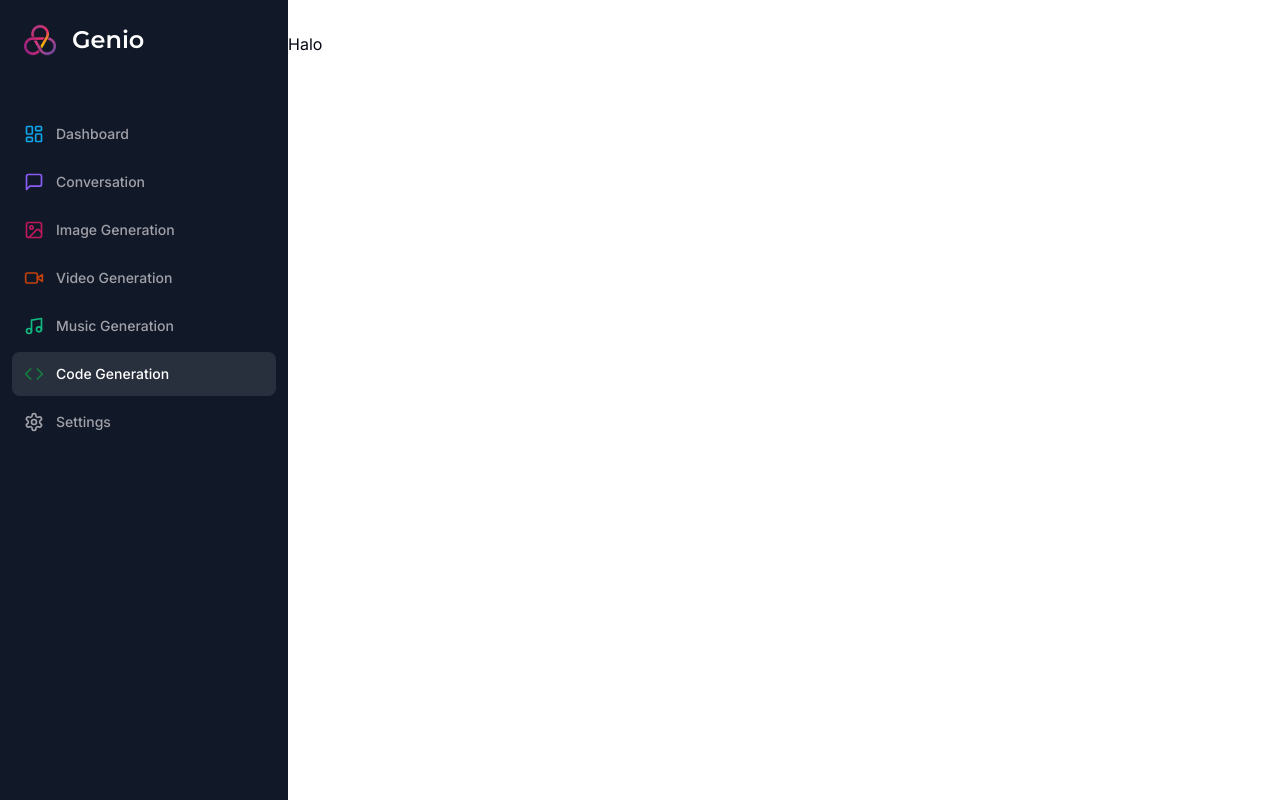
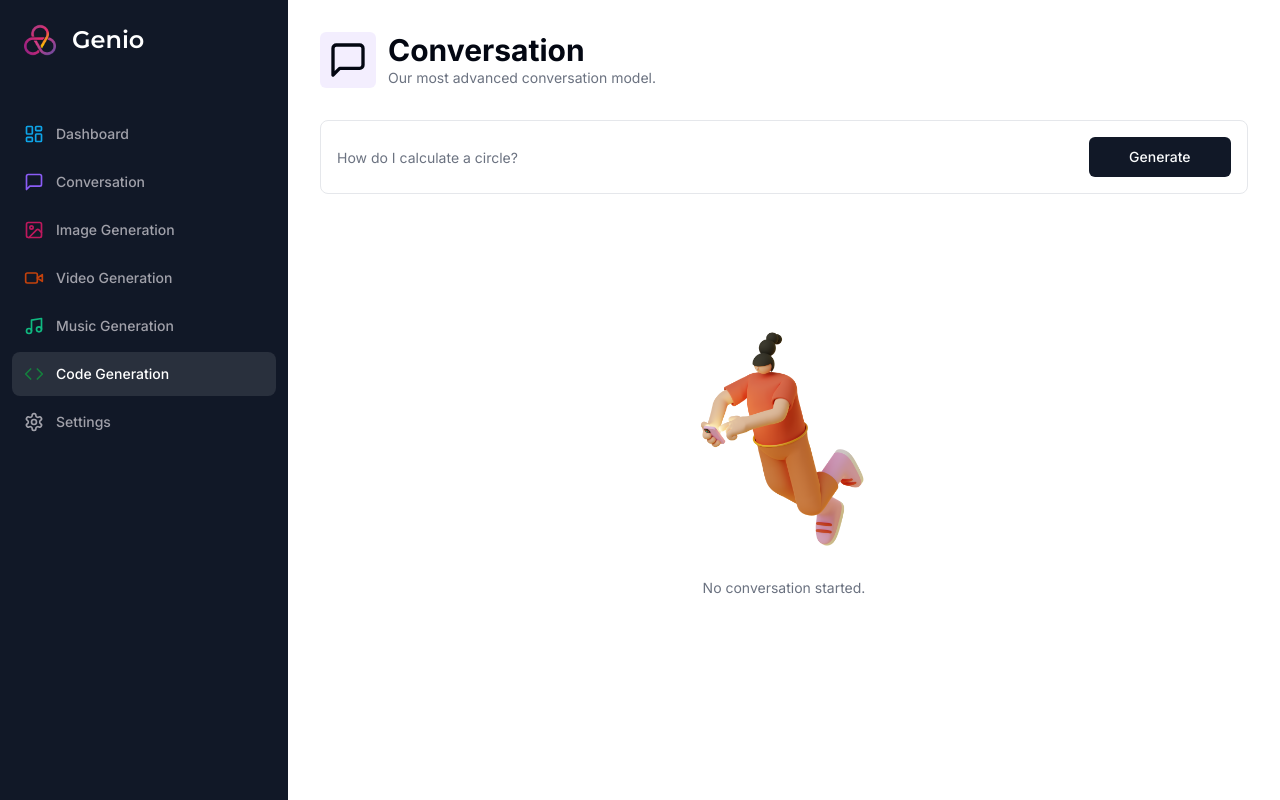
Before and after one commit to kalibani/HireFazz, a Next.js app: page /code in a window 1280 px wide. Built offline with nearby package versions, Linux system fonts and the light colour scheme.

Commit message:
feat: page code

```diff
--- /dev/null
+++ b/app/(dashboard)/(routes)/code/constant.ts
@@ -0,0 +1,7 @@
+import * as z from "zod";
+
+export const formSchema = z.object({
+  prompt: z.string().min(1, {
+    message: "Prompt is required",
+  }),
+});
--- a/app/(dashboard)/(routes)/code/page.tsx
+++ b/app/(dashboard)/(routes)/code/page.tsx
@@ -1,13 +1,130 @@
-import React from "react";
+"use client";
+
+import { useState } from "react";
+import { ChatCompletionRequestMessage } from "openai";
+import * as z from "zod";
+import { useForm } from "react-hook-form";
+import { zodResolver } from "@hookform/resolvers/zod";
+import { MessageSquare } from "lucide-react";
+import { useRouter } from "next/navigation";
+import axios from "axios";
+import { Form, FormControl, FormField, FormItem } from "@/components/ui/form";
+import Heading from "@/components/headings";
+import { Input } from "@/components/ui/input";
+import { Button } from "@/components/ui/button";
+import { formSchema } from "./constant";
+import EmptyPage from "@/components/empty";
+import Loader from "@/components/loader";
+import UserAvatar from "@/components/user-avatar";
+import BotAvatar from "@/components/bot-avatar";
+import { cn } from "@/lib/utils";
 
 type Props = {};
 
-const CodeGenerationPage = (props: Props) => {
+const CodePage = (props: Props) => {
+  const router = useRouter();
+  const [messages, setMessages] = useState<ChatCompletionRequestMessage[]>([]);
+  const form = useForm<z.infer<typeof formSchema>>({
+    resolver: zodResolver(formSchema),
+    defaultValues: {
+      prompt: "",
+    },
+  });
+
+  const isLoading = form.formState.isSubmitting;
+
+  const onSubmit = async (values: z.infer<typeof formSchema>) => {
+    console.log("value", values);
+    try {
+      const userMessage: ChatCompletionRequestMessage = {
+        role: "user",
+        content: values.prompt,
+      };
+
+      const newMessages = [...messages, userMessage];
+
+      const response = await axios.post("/api/conversation", {
+        messages: newMessages,
+      });
+
+      setMessages((current) => [...current, userMessage, response.data]);
+      form.reset();
+    } catch (error) {
+      console.log("error", error);
+    } finally {
+      router.refresh();
+    }
+  };
+
   return (
     <div>
-      <div>Halo</div>
+      <Heading
+        title="Conversation"
+        description="Our most advanced conversation model."
+        icon={MessageSquare}
+        iconColor="text-violate-500"
+        bgColor="bg-violet-500/10"
+      />
+      <div className="px-4 lg:px-8">
+        <div>
+          <Form {...form}>
+            <form
+              onSubmit={form.handleSubmit(onSubmit)}
+              className="rounded-lg w-full border p-4 px-3 md:px-4 focus-within:shadow-sm grid grid-cols-12 gap-2"
+            >
+              <FormField
+                name="prompt"
+                render={({ field }) => (
+                  <FormItem className="col-span-12 lg:col-span-10">
+                    <FormControl className="m-0 p-0">
+                      <Input
+                        className="border-0 outline-none focus-visible:ring-0 focus-visible:ring-transparent"
+                        disabled={isLoading}
+                        placeholder="How do I calculate a circle?"
+                        {...field}
+                      />
+                    </FormControl>
+                  </FormItem>
+                )}
+              />
+              <Button
+                className="col-span-12 lg:col-span-2 w-full"
+                disabled={isLoading}
+              >
+                Generate
+              </Button>
+            </form>
+          </Form>
+        </div>
+        <div className="space-y-4 mt-4">
+          {isLoading && (
+            <div className="p-8 rounded-lg w-full flex justify-center items-start bg-muted">
+              <Loader />
+            </div>
+          )}
+          {messages.length === 0 && !isLoading && (
+            <EmptyPage label="No conversation started." />
+          )}
+          <div className="flex flex-col-reverse gap-y-4">
+            {messages.map((message, index) => (
+              <div
+                key={index}
+                className={cn(
+                  "p-8 w-full flex items-start gap-x-8 rounded-lg",
+                  message.role === "user"
+                    ? "bg-white border border-black/10"
+                    : "bg-muted"
+                )}
+              >
+                {message.role === "user" ? <UserAvatar /> : <BotAvatar />}
+                <p className="text-sm">{message.content}</p>
+              </div>
+            ))}
+          </div>
+        </div>
+      </div>
     </div>
   );
 };
 
-export default CodeGenerationPage;
+export default CodePage;
--- a/app/(dashboard)/(routes)/conversation/page.tsx
+++ b/app/(dashboard)/(routes)/conversation/page.tsx
@@ -19,9 +19,7 @@
 import BotAvatar from "@/components/bot-avatar";
 import { cn } from "@/lib/utils";
 
-type Props = {};
-
-const ConversationPage = (props: Props) => {
+const ConversationPage = () => {
   const router = useRouter();
   const [messages, setMessages] = useState<ChatCompletionRequestMessage[]>([]);
   const form = useForm<z.infer<typeof formSchema>>({
--- a/app/(dashboard)/layout.tsx
+++ b/app/(dashboard)/layout.tsx
@@ -2,11 +2,11 @@
 import Navbar from "@/components/navbar";
 import Sidebar from "@/components/sidebar";
 
-type Props = {
+type DashboardLayoutProps = {
   children: ReactNode;
 };
 
-const DashboardLayout = ({ children }: Props) => {
+const DashboardLayout = ({ children }: DashboardLayoutProps) => {
   return (
     <div className="h-full relative">
       <div className="hidden h-full md:flex md:w-72 md:flex-col md:fixed md:inset-y-0 z-[80] bg-gray-900">
--- a/components/bot-avatar.tsx
+++ b/components/bot-avatar.tsx
@@ -1,9 +1,7 @@
 import { AvatarImage } from "@radix-ui/react-avatar";
 import { Avatar } from "./ui/avatar";
 
-type Props = {};
-
-const BotAvatar = (props: Props) => {
+const BotAvatar = () => {
   return (
     <Avatar className="h-8 w-8">
       <AvatarImage className="p-1" src="/genio.png" />
--- a/components/mobile-sidebar.tsx
+++ b/components/mobile-sidebar.tsx
@@ -6,9 +6,7 @@
 import { Sheet, SheetContent, SheetTrigger } from "./ui/sheet";
 import Sidebar from "./sidebar";
 
-type Props = {};
-
-const MobileSidebar = (props: Props) => {
+const MobileSidebar = () => {
   const [isMounted, setIsMounted] = useState(false);
 
   useEffect(() => {
--- a/components/user-avatar.tsx
+++ b/components/user-avatar.tsx
@@ -2,9 +2,7 @@
 import { Avatar } from "./ui/avatar";
 import { AvatarFallback, AvatarImage } from "@radix-ui/react-avatar";
 
-type Props = {};
-
-const UserAvatar = (props: Props) => {
+const UserAvatar = () => {
   const { user } = useUser();
 
   return (
```
Also changed, not shown: components/sidebar.tsx (+3 -5 lines).
